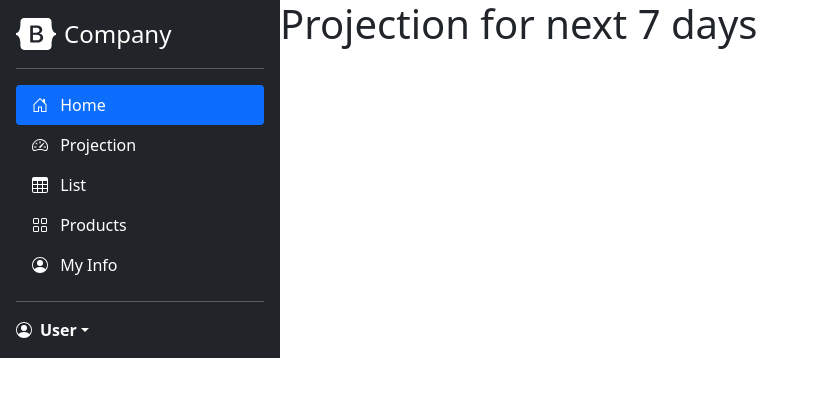
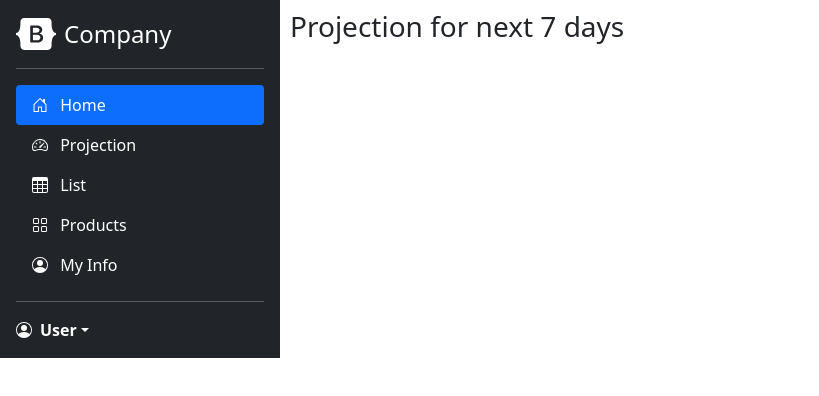
Before and after one commit to tom0411/BAD-Project, a website: page public/projection.html in a window 1280 px wide. Shown: the whole page, without its empty margins (0-819 px from the left). Drawn offline with nearby package versions, Linux system fonts and the light colour scheme; no server answers; a small style sheet from the web is missing.

Commit message:
Update projection.html

```diff
--- a/public/projection.html
+++ b/public/projection.html
@@ -83,13 +83,11 @@
 .dropdown:hover .dropbtn {
   background-color: #3e8e41;
 }
-.projectionclass {
+.projectiontable {
   margin-top: 10px;
   margin-left: 10px; /* Adjust this value as needed */
   /* Add any other styles you want to apply to the "projectionclass" here */
 }
-
-
 
 
   </style>
@@ -253,10 +251,8 @@
         </ul>
       </div>
     </div>
-    <div>
-      <h1>Projection for next 7 days</h1>
-
-
+    <div class ="projectiontable">
+      <h3>Projection for next 7 days</h3>
       <table id="fromHKO" class="table table-hover table-dark">
 
         <tbody>
```
